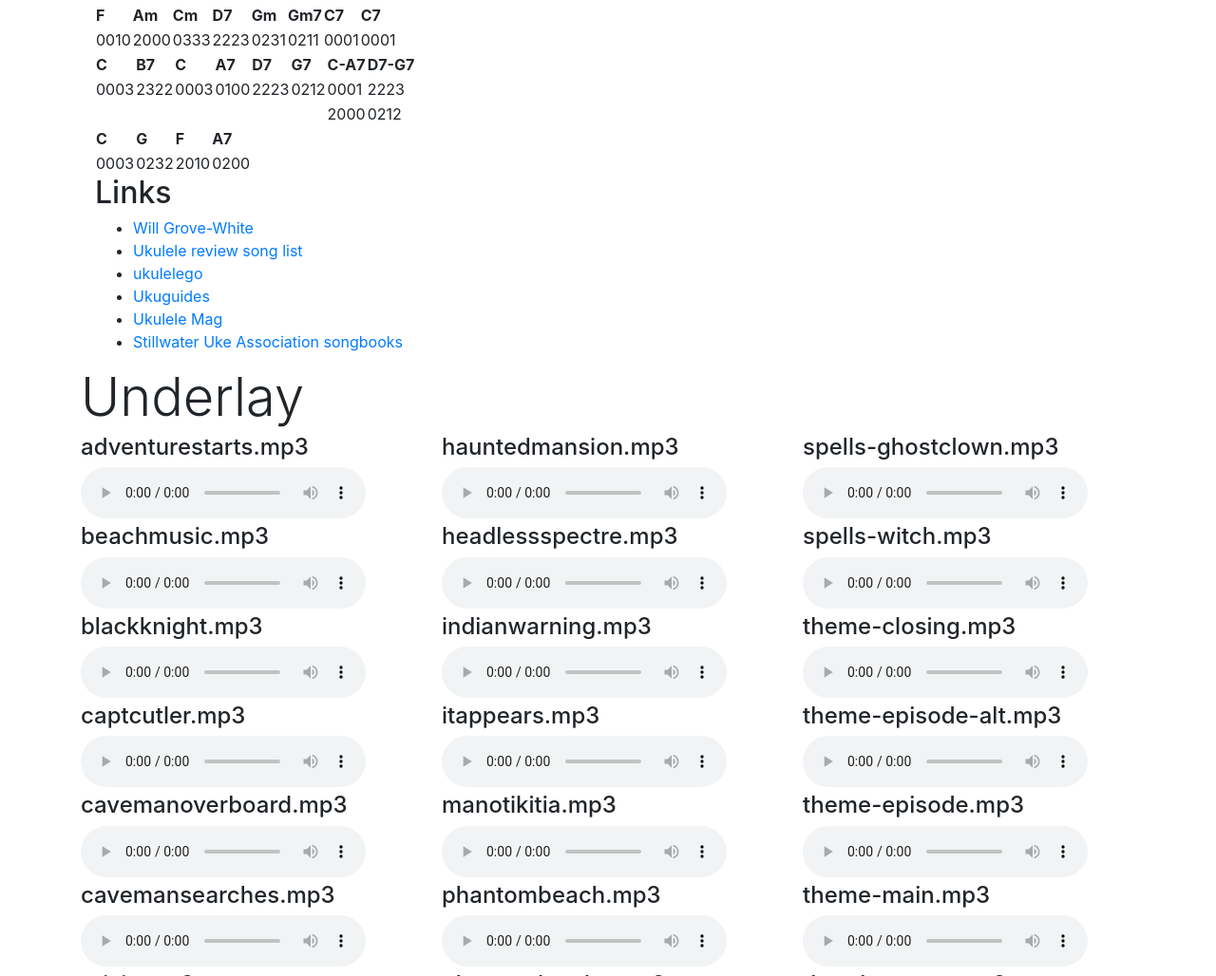
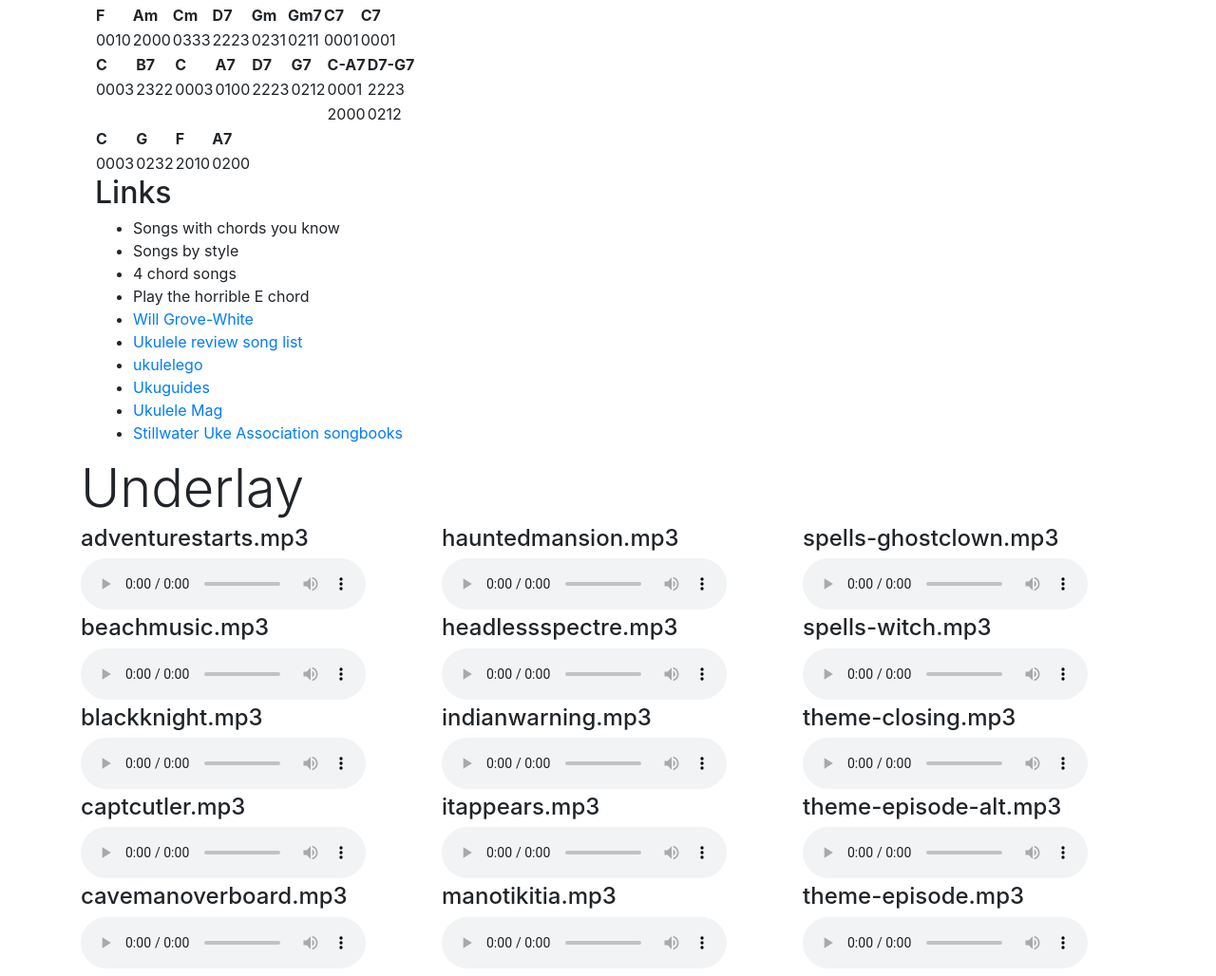
Before and after one commit to robie1373/ukulele, a plain HTML site: page index.html in a window 1280 px wide. Shown: the part 1495-2523 px from the top of the page at 95% size. Drawn offline with nearby package versions, Linux system fonts and the light colour scheme.

Commit message:
some updates

```diff
--- a/index.html
+++ b/index.html
@@ -207,6 +207,10 @@
       <div  id="links" class="container">
         <h2>Links</h2>
         <ul>
+          <li><a href="http://ukulelehunt.com/2010/08/11/songs-with-chords-you-know/"></a>Songs with chords you know</li>
+          <li><a href="http://howtoplayukulele.com/style/"></a>Songs by style</li>
+          <li><a href="https://en.wikipedia.org/wiki/List_of_songs_containing_the_I–V–vi–IV_progression"></a>4 chord songs</li>
+          <li><a href="https://ukuguides.com/how-to/how-to-play-the-horrific-e-chord/"></a>Play the horrible E chord</li>
           <li><a href="http://willgrovewhite.com/learning-to-play-the-ukulele-lesson-one/">Will Grove-White</a></li>
           <li><a href="https://www.theukulelereview.com/sheet-music-for-instrumental-ukulele/">Ukulele review song list</a></li>
           <li><a href="http://ukulelego.com/lessons/how-to-read-ukulele-tab/">ukulelego</a></li>
```
